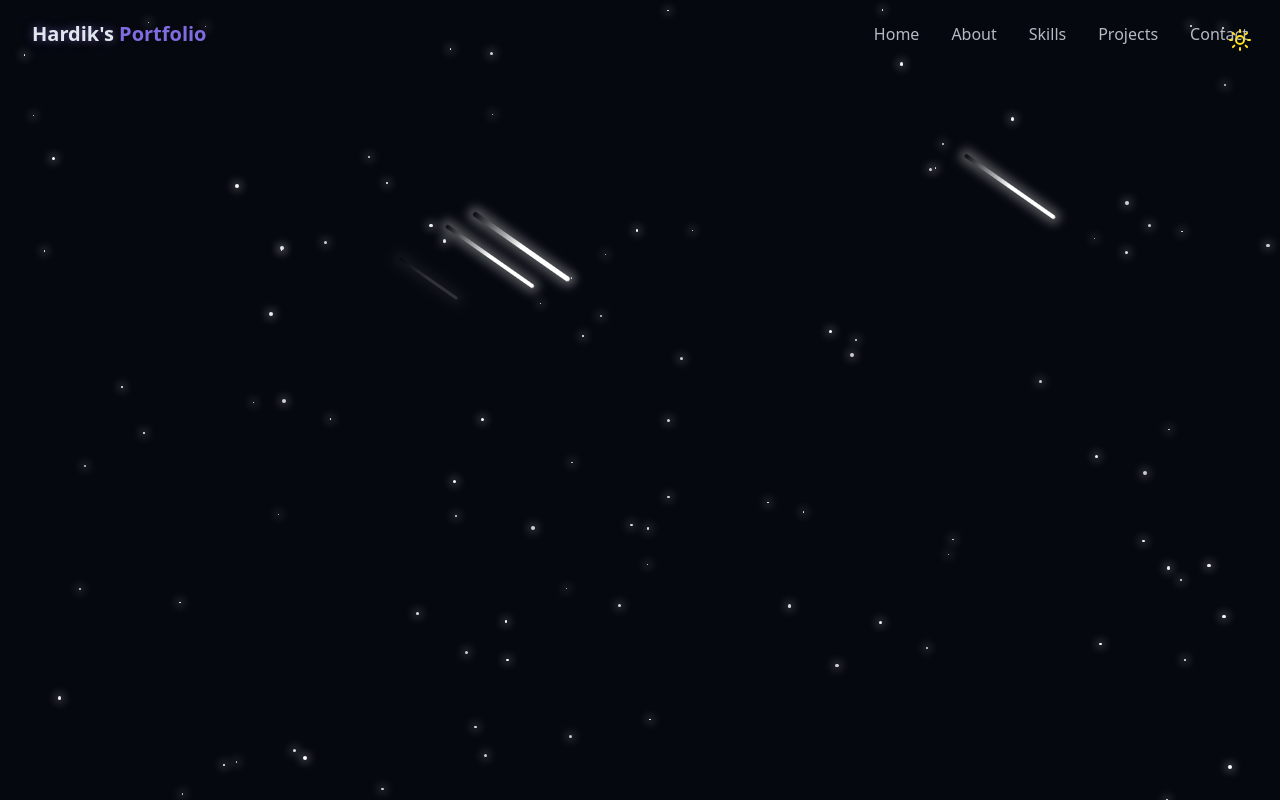
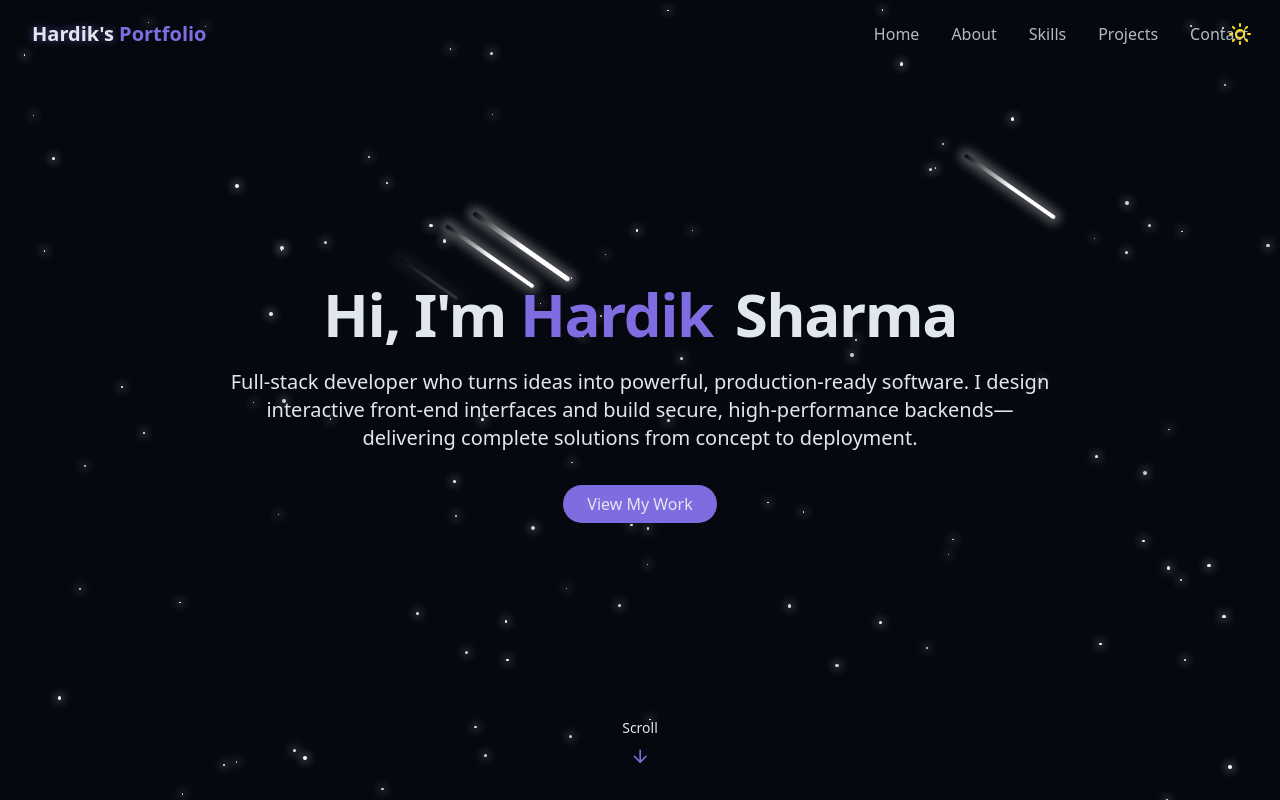
Before and after one commit to hardiksharmaa/Portfolio, a React (Vite) app: page / in a window 1280 px wide. Built offline with nearby package versions, Linux system fonts and the light colour scheme.

Commit message:
hero-section

```diff
--- /dev/null
+++ b/src/components/HeroSection.jsx
@@ -0,0 +1,42 @@
+import { ArrowDown } from "lucide-react";
+
+export const HeroSection = () => {
+  return (
+    <section
+      id="hero"
+      className="relative min-h-screen flex flex-col items-center justify-center px-4"
+    >
+      <div className="container max-w-4xl mx-auto text-center z-10">
+        <div className="space-y-6">
+          <h1 className="text-4xl md:text-6xl font-bold tracking-tight">
+            <span className="opacity-0 animate-fade-in"> Hi, I'm</span>
+            <span className="text-primary opacity-0 animate-fade-in-delay-1">
+              {" "}
+              Hardik
+            </span>
+            <span className="text-gradient ml-2 opacity-0 animate-fade-in-delay-2">
+              {" "}
+              Sharma
+            </span>
+          </h1>
+
+          <p className="text-lg md:text-xl text-muted-foreground max-2-2xl mx-auto opacity-0 animate-fade-in-delay-3">
+            Full-stack developer who turns ideas into powerful, production-ready software.
+            I design interactive front-end interfaces and build secure, high-performance backends—delivering complete solutions from concept to deployment.
+          </p>
+
+          <div className="pt-4 opacity-0 animate-fade-in-delay-4">
+            <a href="#projects" className="cosmic-button">
+              View My Work
+            </a>
+          </div>
+        </div>
+      </div>
+
+      <div className="absolute bottom-8 left-1/2 transform -translate-x-1/2 flex flex-col items-center animate-bounce">
+        <span className="text-sm text-muted-foreground mb-2"> Scroll </span>
+        <ArrowDown className="h-5 w-5 text-primary" />
+      </div>
+    </section>
+  );
+};
--- a/src/components/ThemeToggle.jsx
+++ b/src/components/ThemeToggle.jsx
@@ -41,7 +41,7 @@ export const ThemeToggle = () => {
     <button
       onClick={toggleTheme}
       className={cn(
-        "fixed max-sm:hidden top-5 right-5 z-50 p-2 rounded-full transition-colors duration-300",
+        "fixed max-sm:hidden top-3.5 right-5 z-50 p-2 rounded-full transition-colors duration-300",
         "focus:outlin-hidden"
       )}
     >
--- a/src/pages/Home.jsx
+++ b/src/pages/Home.jsx
@@ -1,6 +1,7 @@
 import { ThemeToggle } from "../components/ThemeToggle";
 import { StarBackground } from "@/components/StarBackground";
 import { Navbar } from "../components/Navbar";
+import {HeroSection} from "../components/HeroSection";
 
 export const Home = () => {
   return (
@@ -8,6 +9,9 @@ export const Home = () => {
       <ThemeToggle />
       <StarBackground />
       <Navbar />
+      <main>
+        <HeroSection/>
+      </main>
 
     </div>
   );
```
